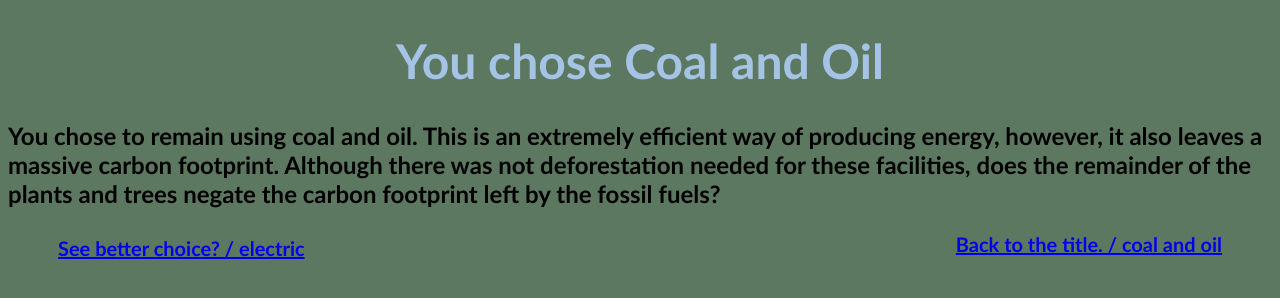
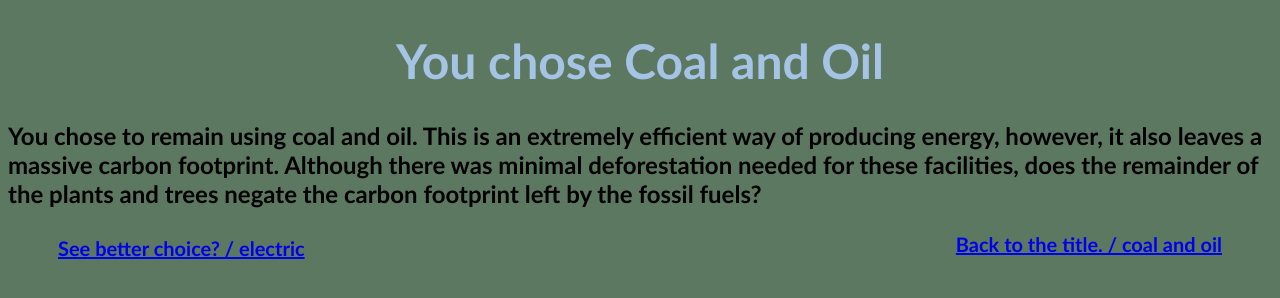
Before and after one commit to crouseucsc/Group13Project, a plain HTML site: page coalANDoil/index.html in a window 1280 px wide. Drawn offline with Linux system fonts and the light colour scheme.

Commit message:
Update index.html

```diff
--- a/coalANDoil/index.html
+++ b/coalANDoil/index.html
@@ -9,7 +9,7 @@
 
 	<body>
 		<h1>You chose Coal and Oil</h1>
-		<p>You chose to remain using coal and oil. This is an extremely efficient way of producing energy, however, it also leaves a massive carbon footprint. Although there was not deforestation needed for these facilities, does the remainder of the plants and trees negate the carbon footprint left by the fossil fuels?</p>
+		<p>You chose to remain using coal and oil. This is an extremely efficient way of producing energy, however, it also leaves a massive carbon footprint. Although there was minimal deforestation needed for these facilities, does the remainder of the plants and trees negate the carbon footprint left by the fossil fuels?</p>
 			<a class="left" href="../electric/index.html">See better choice? / electric</a>
 			<a class="right" href="../index.html">Back to the title. / coal and oil</a>
 	</body>
```
